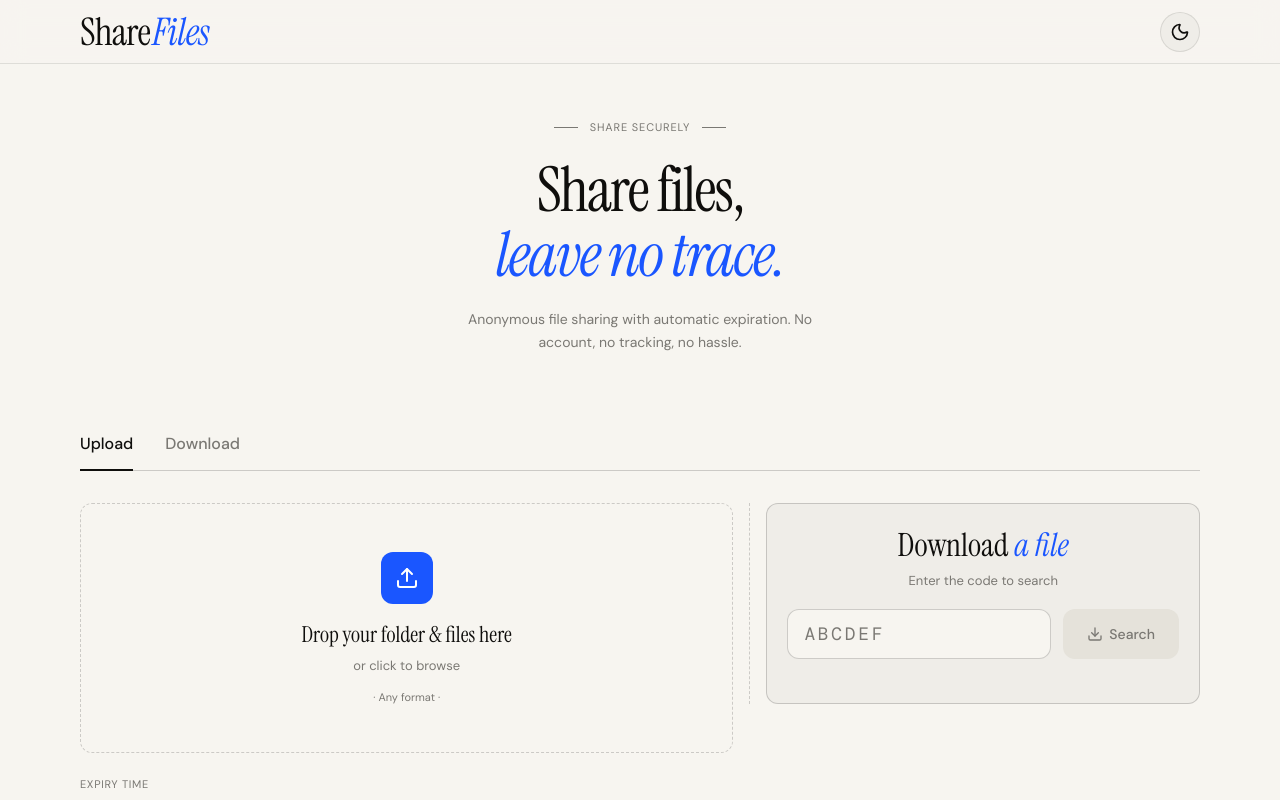
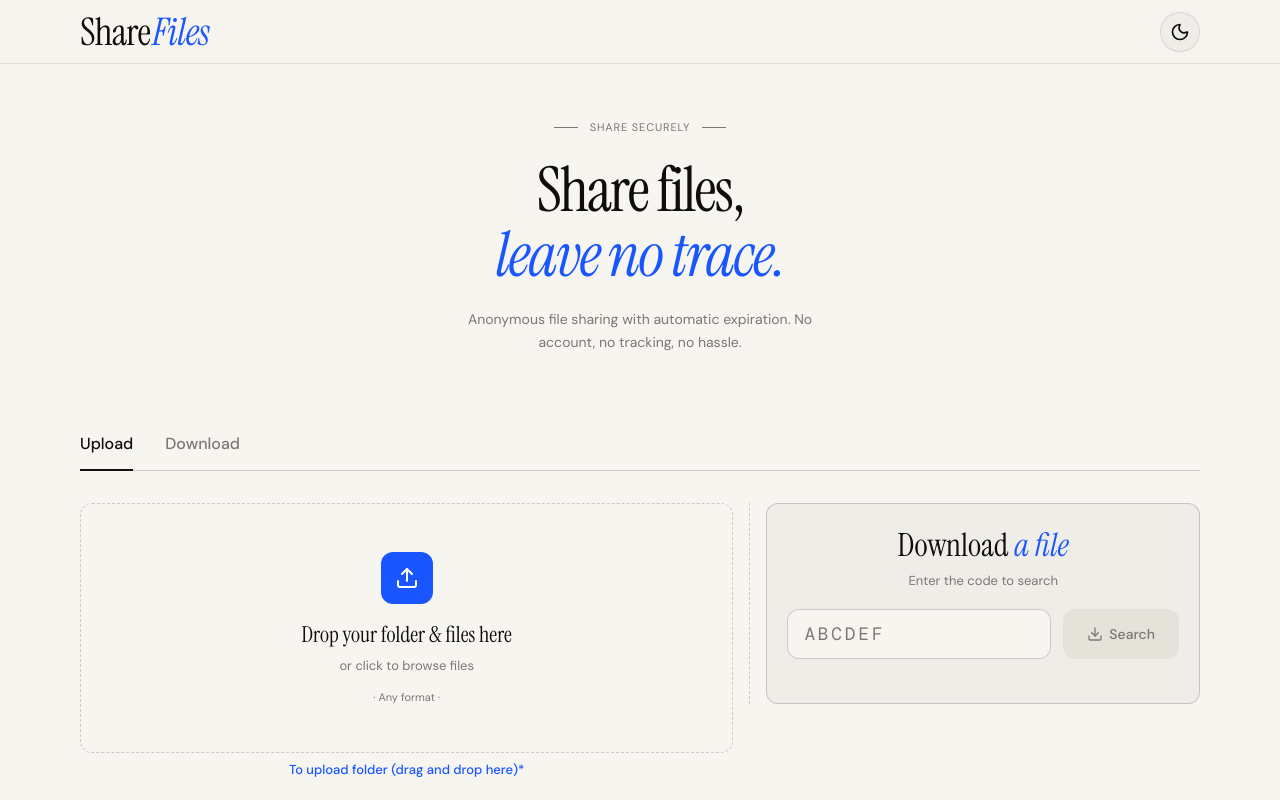
Before and after one commit to amanop29/sharefiles, a Next.js app: page / in a window 1280 px wide. Shown: the top 800 px of the page. Built offline with nearby package versions, Linux system fonts and the light colour scheme.

Commit message:
folder issue fixed

```diff
--- a/app/components/UploadBox.tsx
+++ b/app/components/UploadBox.tsx
@@ -1,6 +1,6 @@
 'use client'
 
-import { useCallback, useMemo, useState } from 'react'
+import { useCallback, useMemo, useRef, useState, type ChangeEvent } from 'react'
 import { useDropzone } from 'react-dropzone'
 import { ChevronDown, ChevronRight, Folder, Upload, X } from 'lucide-react'
 import { formatFileSize } from '@/app/lib/utils'
@@ -112,6 +112,7 @@ export function UploadBox({
 }: UploadBoxProps) {
   const totalSize = selectedFiles.reduce((acc, file) => acc + file.size, 0)
   const [expandedFolders, setExpandedFolders] = useState<Set<string>>(new Set())
+  const fileInputRef = useRef<HTMLInputElement | null>(null)
   const treeNodes = useMemo(() => buildTree(selectedFiles), [selectedFiles])
   const INDENT_SIZE = 8
 
@@ -136,10 +137,22 @@ export function UploadBox({
     [onFileSelect]
   )
 
-  const { getRootProps, getInputProps, isDragActive } = useDropzone({
+  const handleFileSelect = useCallback(
+    (event: ChangeEvent<HTMLInputElement>) => {
+      const files = Array.from(event.target.files ?? []) as UploadInputFile[]
+      if (files.length > 0) {
+        onFileSelect(files)
+      }
+      event.target.value = ''
+    },
+    [onFileSelect]
+  )
+
+  const { getRootProps, isDragActive } = useDropzone({
     onDrop,
     disabled,
     multiple: true,
+    noClick: true,
   })
 
   const renderNodes = (nodes: TreeNode[], depth = 0) => {
@@ -229,6 +242,7 @@ export function UploadBox({
   }
 
   return (
+    <>
       <div
         {...getRootProps()}
         className={`drop-zone ${isDragActive ? 'drag-over' : ''}`}
@@ -236,14 +250,23 @@ export function UploadBox({
           opacity: disabled ? 0.6 : 1,
           cursor: disabled ? 'not-allowed' : 'pointer',
         }}
+        onClick={() => {
+          if (!disabled) {
+            fileInputRef.current?.click()
+          }
+        }}
       >
         <input
-        {...getInputProps()}
+          ref={fileInputRef}
+          type="file"
+          multiple
+          hidden
+          onChange={handleFileSelect}
+          disabled={disabled}
         />
 
         {selectedFiles.length > 0 ? (
-        <div style={{ textAlign: 'left' }}>
-          {/* File pills */}
+          <div className="upload-box-has-files">
             <div
               className="upload-stack-scroll"
               onClick={(e) => {
@@ -254,7 +277,6 @@ export function UploadBox({
               {renderNodes(treeNodes)}
             </div>
 
-          {/* Add more files link */}
             <button
               type="button"
               style={{
@@ -264,36 +286,35 @@ export function UploadBox({
                 fontSize: '14px',
                 fontWeight: '500',
                 textDecoration: 'underline',
-              cursor: 'pointer',
+                cursor: disabled ? 'not-allowed' : 'pointer',
                 marginBottom: '16px',
               }}
+              onClick={(e) => {
+                e.preventDefault()
+                e.stopPropagation()
+                if (!disabled) {
+                  fileInputRef.current?.click()
+                }
+              }}
+              disabled={disabled}
             >
               + Add more files
             </button>
 
-          {/* Summary */}
-          <p style={{
-            fontSize: '12px',
-            color: 'var(--ink3)',
-            marginBottom: '8px',
-          }}>
+            <p className="upload-selection-summary">
               {selectedFiles.length} file{selectedFiles.length > 1 ? 's' : ''} • {formatFileSize(totalSize)}
             </p>
           </div>
         ) : (
           <div>
-          {/* Drop zone icon */}
             <div className="drop-zone-icon">
               <Upload />
             </div>
 
-          {/* Drop zone title */}
             <h3 className="drop-zone-title">Drop your folder & files here</h3>
 
-          {/* Drop zone subtitle */}
-          <p className="drop-zone-subtitle">or click to browse</p>
+            <p className="drop-zone-subtitle">or click to browse files</p>
 
-          {/* Drop zone hint */}
             <div className="drop-zone-hint">
               <span>·</span>
               <span>Any format</span>
@@ -302,5 +323,10 @@ export function UploadBox({
           </div>
         )}
       </div>
+
+      <p className="drop-zone-subtitle drop-zone-folder-note drop-zone-folder-note-outside">
+        To upload folder (drag and drop here)*
+      </p>
+    </>
   )
 }
--- a/app/styles/globals.css
+++ b/app/styles/globals.css
@@ -302,6 +302,16 @@ html.dark input[type="file"] {
   margin-bottom: 16px;
 }
 
+.drop-zone-folder-note {
+  color: var(--accent);
+  font-weight: 500;
+}
+
+.drop-zone-folder-note-outside {
+  margin-top: 8px;
+  text-align: center;
+}
+
 .drop-zone-hint {
   font-size: 11px;
   color: var(--ink3);
@@ -314,6 +324,16 @@ html.dark input[type="file"] {
 
 .drop-zone-hint span {
   display: inline;
+}
+
+.upload-box-has-files {
+  text-align: left;
+}
+
+.upload-selection-summary {
+  font-size: 12px;
+  color: var(--ink3);
+  margin-bottom: 8px;
 }
 
 /* File pill/row */
```
Also changed, not shown: public/og-image.png, public/og-image.svg (deleted). Lines whose indentation alone changed are shown as unchanged.
